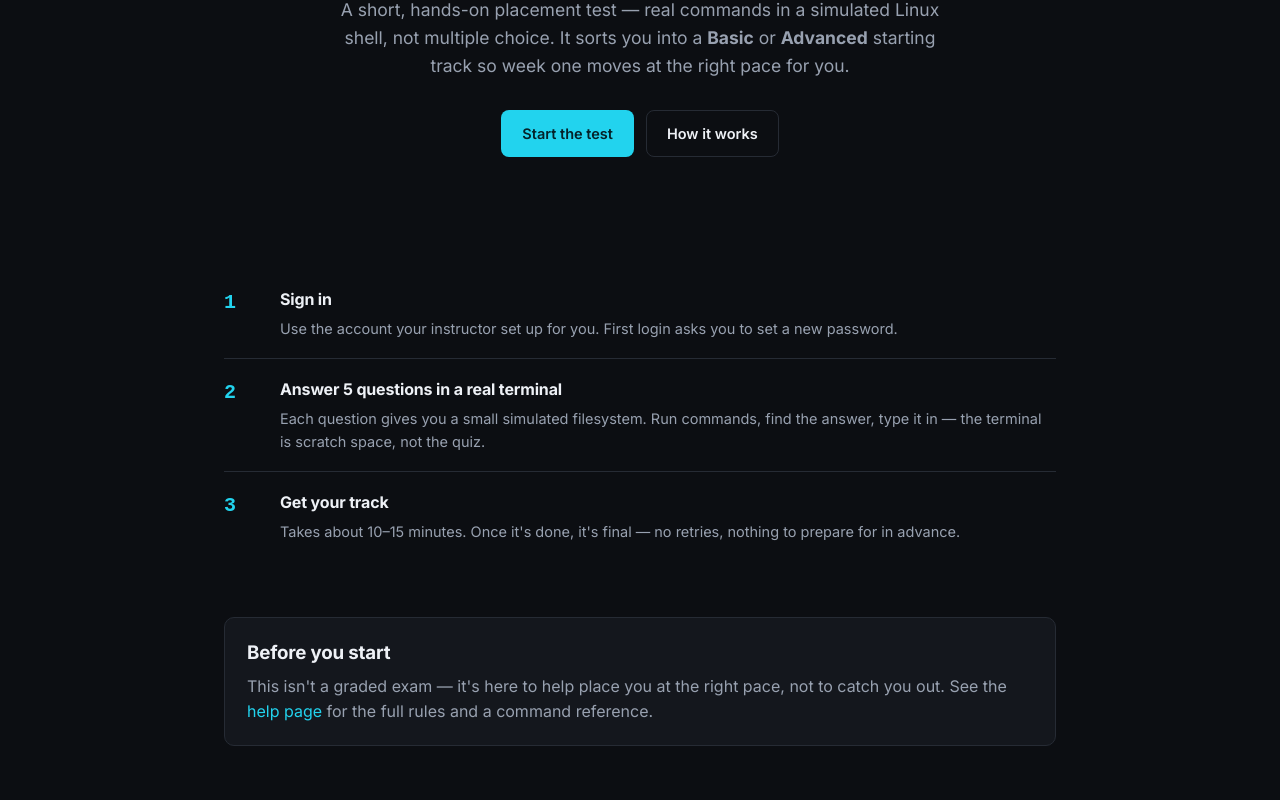
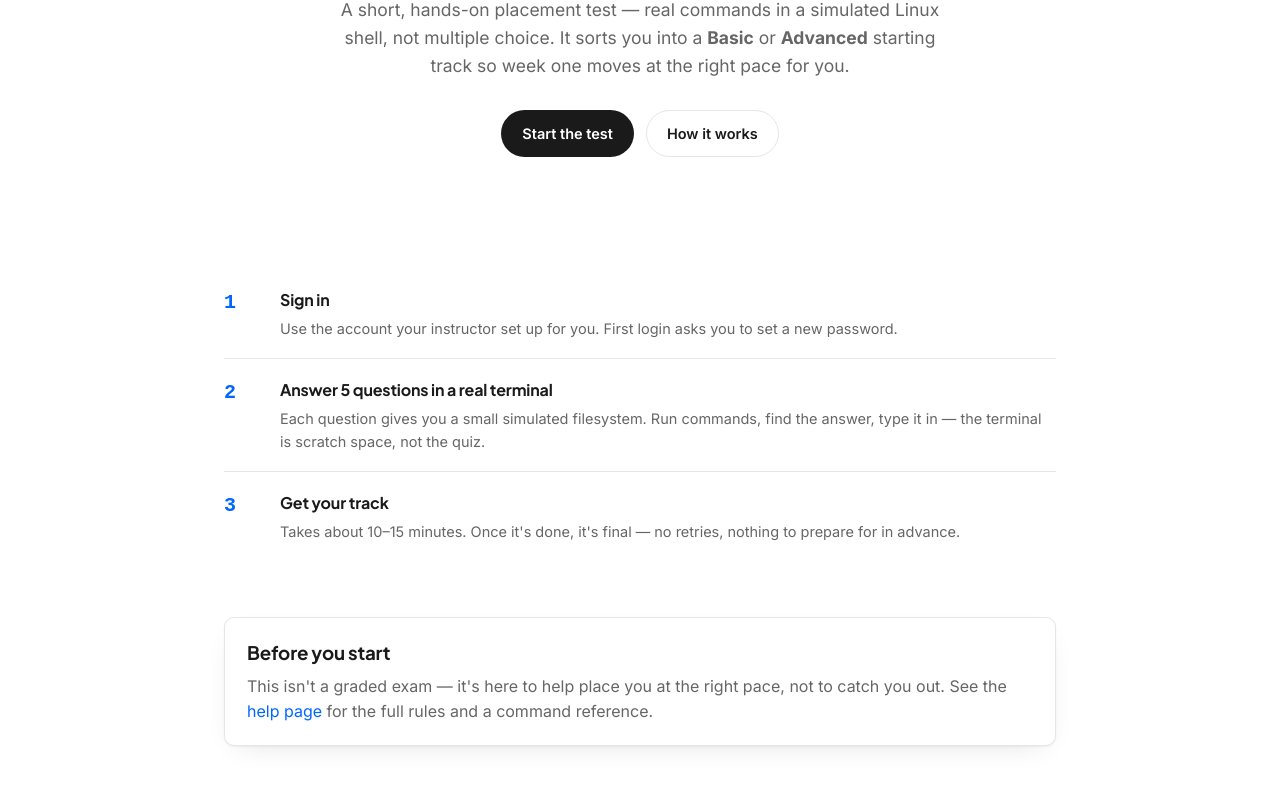
Before and after one commit to Gitarea72Cloud/A72-Recon0, a plain HTML site: page frontend/index.html in a window 1280 px wide. Shown: the part 295-1095 px from the top of the page. Drawn offline with Linux system fonts and the light colour scheme; a script that the page names is missing.

Commit message:
Fix theme to match evolve.es's real brand, not a guess
Pulled actual values from evolve.es's own theme stylesheet
(wp-content/themes/evolve/style.css) instead of relying on a vague
page-content description: the site is light-themed (white background,
#1a1a1a text), not dark as originally built. Headings use "Plus
Jakarta Sans", body text "Inter" (confirmed correct). Brand accent is
--evolve-primary: #0066ff; their dominant button style is solid black
(#1a1a1a) with white text, so that's now .btn-primary, with the blue
reserved for links/focus/accents. Terminal panel stays dark
intentionally -- that's a UI convention, not a brand color.

Co-Authored-By: Claude Sonnet 5 <noreply@anthropic.com>

```diff
--- a/frontend/theme.css
+++ b/frontend/theme.css
@@ -1,28 +1,34 @@
-/* A72-Recon0 — theme modeled on evolve.es's brand: dark corporate-tech,
-   cyan accent, clean geometric sans (Inter). */
-@import url('https://fonts.googleapis.com/css2?family=Inter:wght@400;500;600;700;800&display=swap');
+/* A72-Recon0 — theme matched to evolve.es's actual brand, pulled directly
+   from their theme stylesheet (wp-content/themes/evolve/style.css):
+   white background, near-black text (#1a1a1a), Plus Jakarta Sans for
+   headings, Inter for body text, solid-black buttons as the dominant CTA
+   style, #0066ff (--evolve-primary) as the accent/link/focus color. */
+@import url('https://fonts.googleapis.com/css2?family=Inter:wght@400;500;600;700;800&family=Plus+Jakarta+Sans:wght@500;600;700;800&display=swap');
 
 :root {
-  --bg: #0c0e12;
-  --surface: #14171d;
-  --surface-2: #1b1f27;
-  --line: #262b34;
-  --ink: #eef1f6;
-  --muted: #98a1b0;
-  --accent: #22d3ee;
-  --accent-hover: #67e4f7;
-  --accent-ink: #052229;
-  --accent-soft: #12313a;
-  --basic: #f0a83c;
-  --basic-soft: #2c2313;
-  --advanced: #a78bfa;
-  --advanced-soft: #241f38;
-  --danger: #f87171;
-  --danger-soft: #2c1a1a;
-  --ok: #4ade80;
-  --code-bg: #08090c;
-  --code-ink: #d7dee8;
-  --shadow: 0 1px 2px rgba(0,0,0,.4), 0 12px 32px -16px rgba(0,0,0,.6);
+  --bg: #ffffff;
+  --surface: #ffffff;
+  --surface-2: #f7f7f7;
+  --line: #e6e6e6;
+  --ink: #1a1a1a;
+  --muted: #666666;
+  --accent: #0066ff;
+  --accent-hover: #0052cc;
+  --accent-ink: #ffffff;
+  --accent-soft: #e8f0ff;
+  --cta: #1a1a1a;
+  --cta-hover: #333333;
+  --cta-ink: #ffffff;
+  --basic: #b5690a;
+  --basic-soft: #fdf1e2;
+  --advanced: #5b3dd6;
+  --advanced-soft: #eee9fd;
+  --danger: #dc3545;
+  --danger-soft: #fbe9eb;
+  --ok: #198754;
+  --code-bg: #14171d;
+  --code-ink: #dfe4ea;
+  --shadow: 0 1px 2px rgba(0,0,0,.05), 0 10px 28px -14px rgba(0,0,0,.14);
   --radius: 10px;
 }
 
@@ -49,7 +55,7 @@ a:hover { color: var(--accent-hover); }
 
 .mono { font-family: ui-monospace, "SF Mono", "Menlo", "Consolas", monospace; }
 
-h1, h2, h3, h4 { font-family: "Inter", sans-serif; font-weight: 700; letter-spacing: -.01em; margin: 0 0 12px; }
+h1, h2, h3, h4 { font-family: "Plus Jakarta Sans", "Inter", sans-serif; font-weight: 700; letter-spacing: -.01em; margin: 0 0 12px; }
 p { margin: 0 0 14px; color: var(--ink); }
 p.muted, .muted { color: var(--muted); }
 
@@ -58,11 +64,11 @@ p.muted, .muted { color: var(--muted); }
   position: sticky; top: 0; z-index: 20;
   display: flex; align-items: center; gap: 20px;
   padding: 16px 28px;
-  background: color-mix(in srgb, var(--bg) 85%, transparent);
+  background: color-mix(in srgb, var(--bg) 88%, transparent);
   backdrop-filter: blur(10px);
   border-bottom: 1px solid var(--line);
 }
-.topnav .brand { font-weight: 800; font-size: 17px; color: var(--ink); letter-spacing: -.01em; }
+.topnav .brand { font-family: "Plus Jakarta Sans", sans-serif; font-weight: 800; font-size: 17px; color: var(--ink); letter-spacing: -.01em; }
 .topnav .brand span { color: var(--accent); }
 .topnav nav { display: flex; gap: 4px; margin-left: auto; align-items: center; }
 .topnav nav a {
@@ -79,15 +85,15 @@ main { flex: 1; padding-bottom: 80px; }
 .btn {
   display: inline-flex; align-items: center; justify-content: center; gap: 8px;
   font-family: "Inter", sans-serif; font-size: 14.5px; font-weight: 600;
-  padding: 11px 20px; border-radius: 8px; border: 1px solid transparent;
+  padding: 11px 20px; border-radius: 999px; border: 1px solid transparent;
   cursor: pointer; transition: background .15s, border-color .15s, opacity .15s;
   text-decoration: none;
 }
 .btn:disabled { opacity: .5; cursor: not-allowed; }
-.btn-primary { background: var(--accent); color: var(--accent-ink); }
-.btn-primary:hover:not(:disabled) { background: var(--accent-hover); }
+.btn-primary { background: var(--cta); color: var(--cta-ink); }
+.btn-primary:hover:not(:disabled) { background: var(--cta-hover); }
 .btn-secondary { background: transparent; color: var(--ink); border-color: var(--line); }
-.btn-secondary:hover:not(:disabled) { background: var(--surface-2); border-color: var(--muted); }
+.btn-secondary:hover:not(:disabled) { background: var(--surface-2); border-color: #ccc; }
 .btn-block { width: 100%; }
 
 /* ---- forms ---- */
@@ -100,7 +106,7 @@ main { flex: 1; padding-bottom: 80px; }
 .field input:focus { outline: none; border-color: var(--accent); }
 
 /* ---- cards ---- */
-.card { background: var(--surface); border: 1px solid var(--line); border-radius: var(--radius); padding: 20px 22px; }
+.card { background: var(--surface); border: 1px solid var(--line); border-radius: var(--radius); padding: 20px 22px; box-shadow: var(--shadow); }
 .card-tight { padding: 16px 18px; }
 
 .grid { display: grid; gap: 14px; }
@@ -119,8 +125,8 @@ main { flex: 1; padding-bottom: 80px; }
 
 /* ---- alerts ---- */
 .alert { border-radius: 8px; padding: 12px 14px; font-size: 14px; margin-bottom: 16px; }
-.alert-error { background: var(--danger-soft); color: var(--danger); border: 1px solid color-mix(in srgb, var(--danger) 35%, var(--line)); }
-.alert-info { background: var(--accent-soft); color: var(--accent); border: 1px solid color-mix(in srgb, var(--accent) 30%, var(--line)); }
+.alert-error { background: var(--danger-soft); color: var(--danger); border: 1px solid color-mix(in srgb, var(--danger) 25%, var(--line)); }
+.alert-info { background: var(--accent-soft); color: var(--accent-hover); border: 1px solid color-mix(in srgb, var(--accent) 25%, var(--line)); }
 
 footer {
   border-top: 1px solid var(--line); padding: 24px 0; color: var(--muted); font-size: 13px;
```
